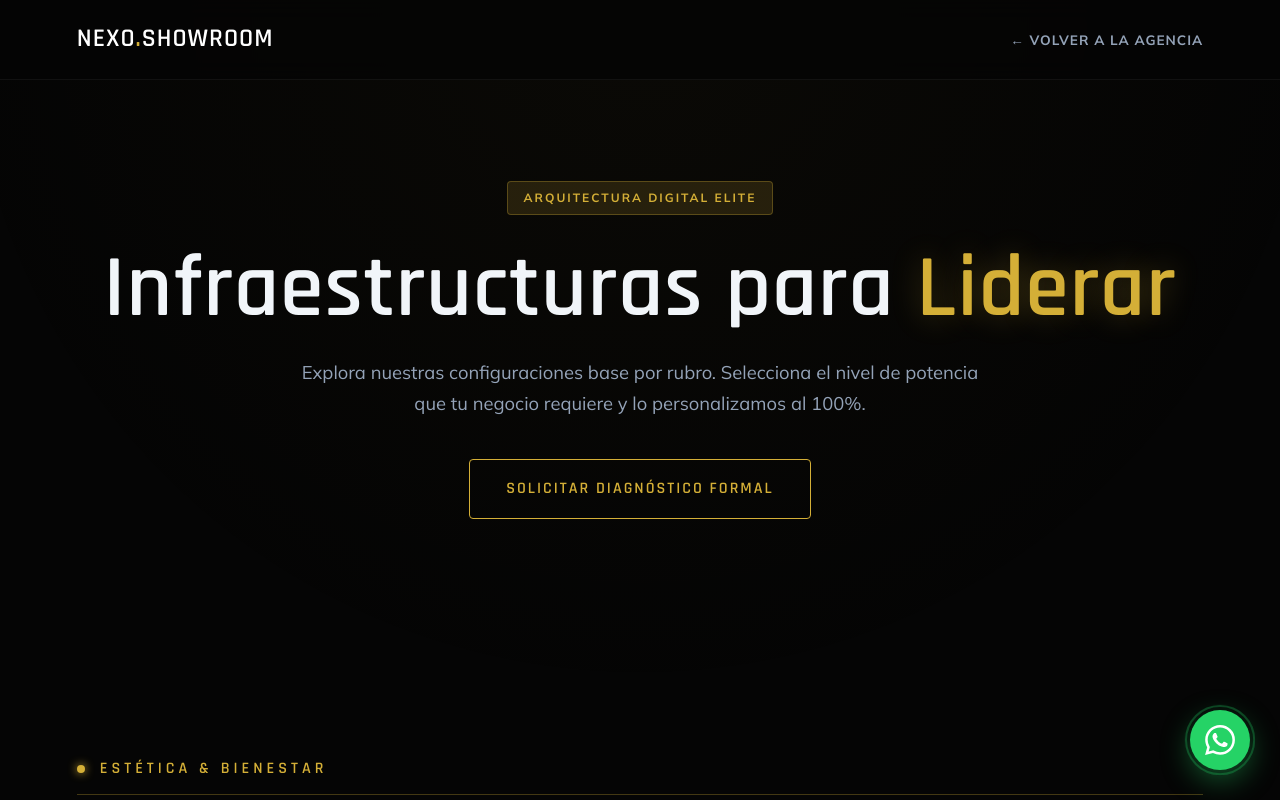
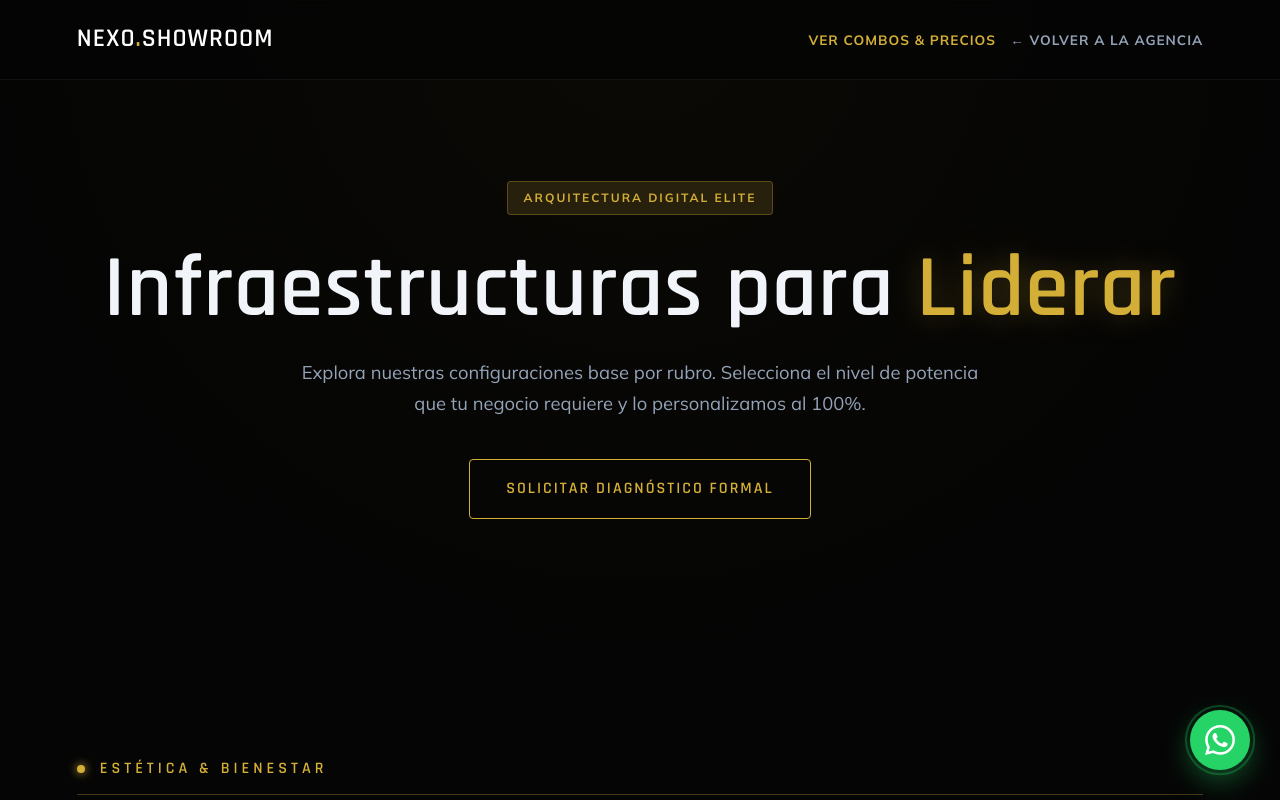
Before and after one commit to consultoriainformaticacds/nexo-landing, a website built with Vite: page index.html in a window 1280 px wide. Shown: the top 800 px of the page. Built offline with nearby package versions, Linux system fonts and the light colour scheme.

Commit message:
fix: agregar link a tarifario global desde navbar

```diff
--- a/index.html
+++ b/index.html
@@ -23,7 +23,10 @@
 
     <nav>
         <a href="#" class="logo">NEXO<span>.</span>SHOWROOM</a>
-        <a href="https://nexoweb.pages.dev/" class="btn-nav">← Volver a la Agencia</a>
+        <div>
+            <a href="https://consultoriainformaticacds.pages.dev/tarifas-globales.html" class="btn-nav" style="margin-right: 10px; border-color: var(--gold); color: var(--gold);">Ver Combos & Precios</a>
+            <a href="https://nexoweb.pages.dev/" class="btn-nav">← Volver a la Agencia</a>
+        </div>
     </nav>
 
     <header class="hero">
```
Also changed, not shown: comparativa/index.html (+4 -1 lines).
